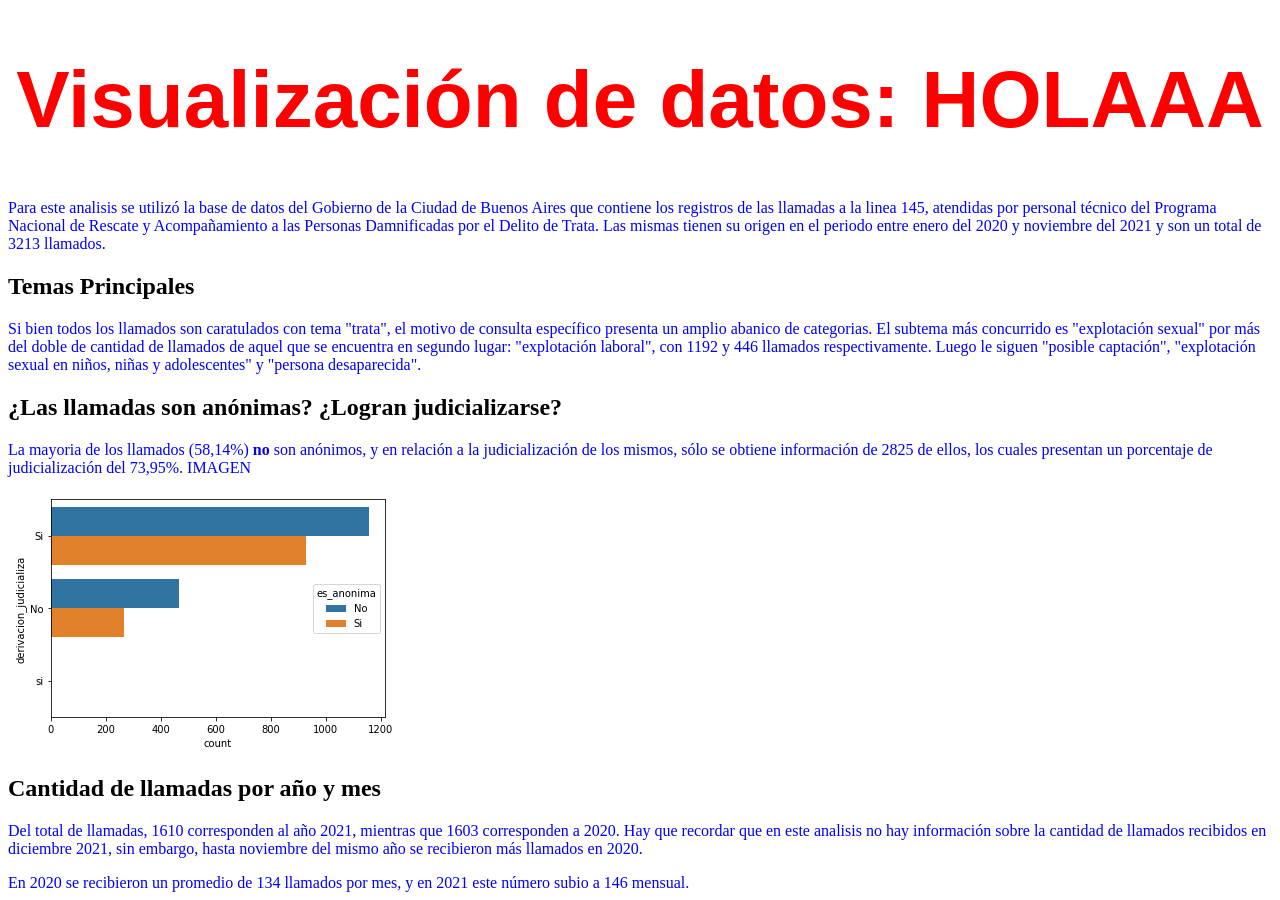
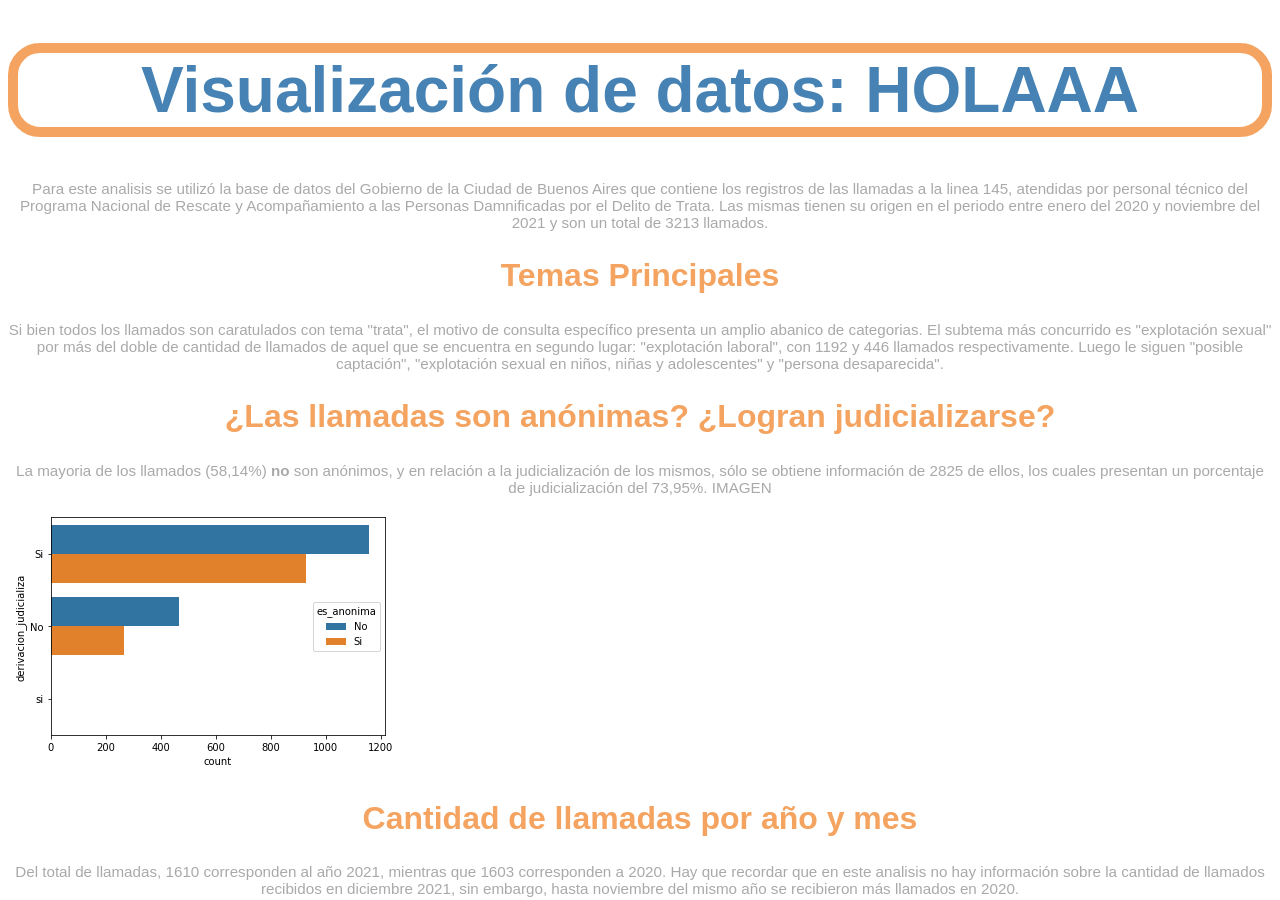
Before and after one commit to agustinarr/datos, a plain HTML site: page index.html in a window 1280 px wide. Shown: the top 900 px of the page. Drawn offline with Linux system fonts and the light colour scheme.

Commit message:
Update style.css

```diff
--- a/style.css
+++ b/style.css
@@ -1,7 +1,21 @@
 h1 {
-    color: red;
-    font-size: 5em;
-    font-family: arial;
-    text-align: center; }
+    color: steelblue;
+    font-size: 4em;
+   font-family: 'Poppins', sans-serif;
+    text-align: center;
+    border: 10px solid sandybrown;
+   border-radius: 0.5em;
+    border-top-right-radius: 10% %;
+   }
 p {
-    color: blue; }
+    color: darkgrey;
+ font-family: 'Poppins', sans-serif;
+    text-align: center;
+    font-size: 0.95em; }
+
+h2 {
+    color: sandybrown;
+    font-size: 2em;
+   font-family: 'Poppins', sans-serif;
+    text-align: center;
+     }
```
